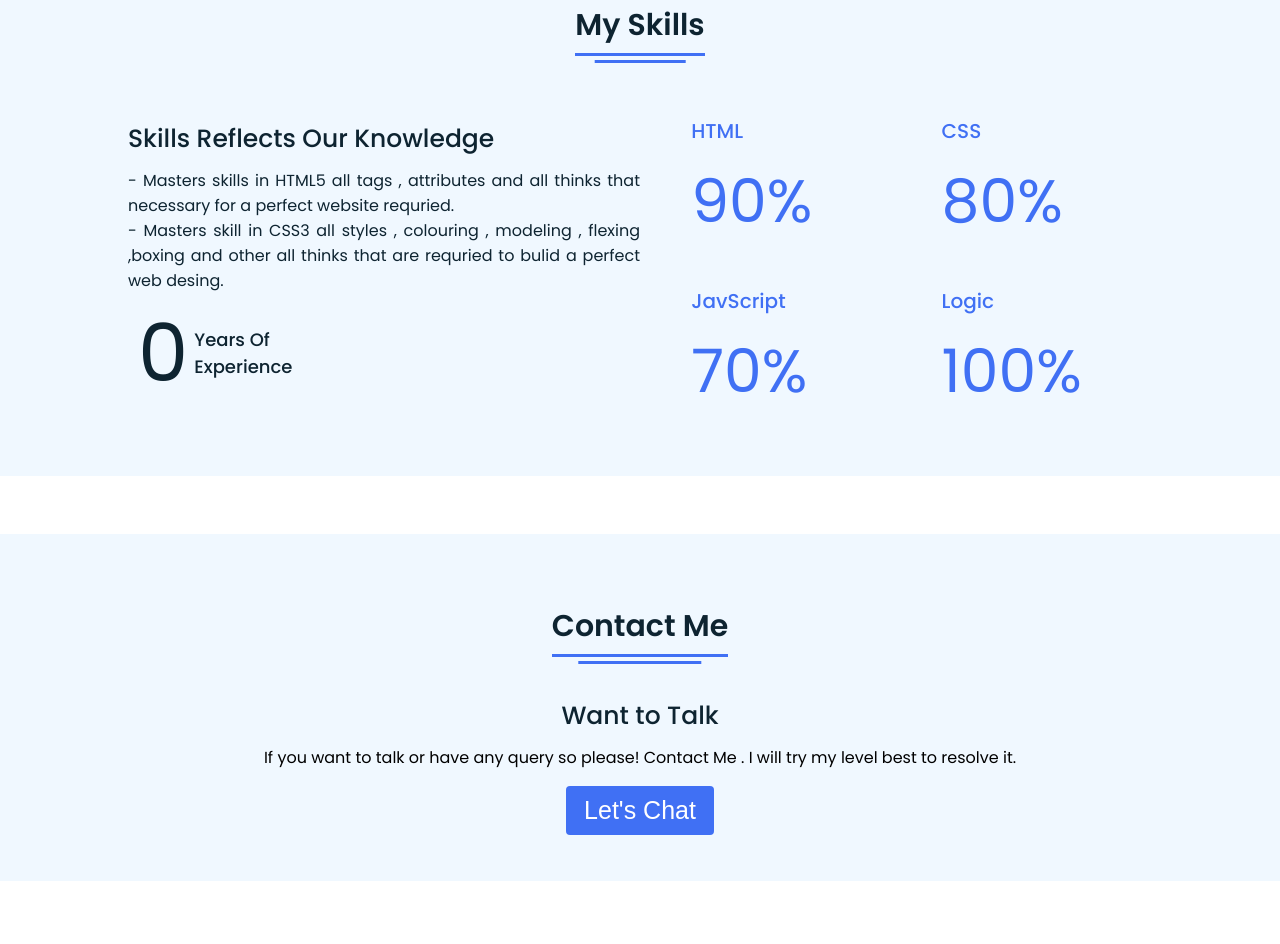
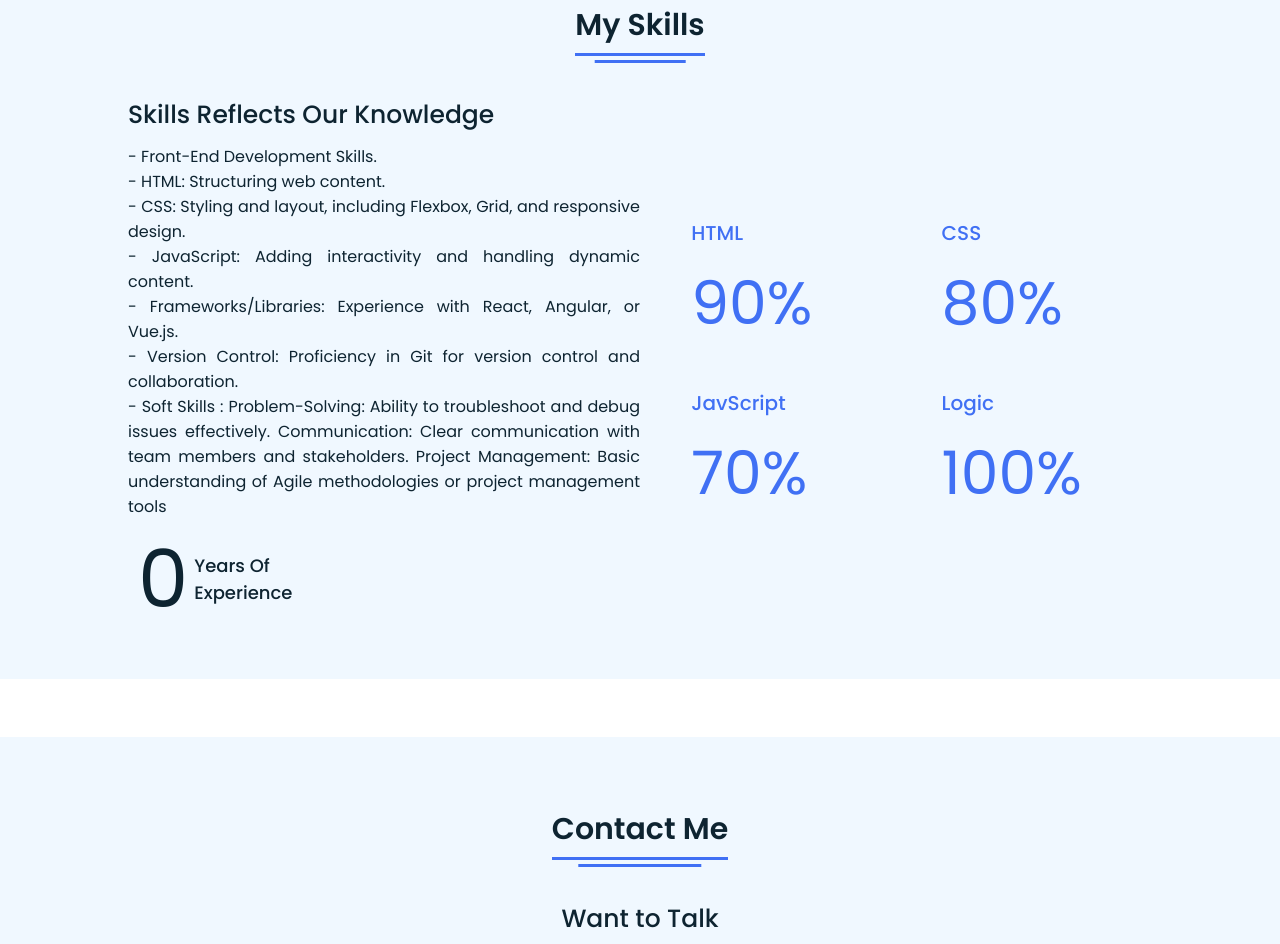
Before and after one commit to codewitharjun214/resume.github.io, a plain HTML site: page index.html in a window 1280 px wide. Shown: the part 1537-2481 px from the top of the page. Before the commit the page ends 2418 px from the top, so only its background shows below. Drawn offline with Linux system fonts and the light colour scheme.

Commit message:
Update index.html

```diff
--- a/index.html
+++ b/index.html
@@ -88,10 +88,16 @@
       <div class="skills-details">
         <div class="text">
           <div class="topic">Skills Reflects Our Knowledge</div>
-          <p> - Masters skills in HTML5 all tags , attributes and all thinks that necessary for a perfect website
-            requried.</p>
-          <p> - Masters skill in CSS3 all styles , colouring , modeling , flexing ,boxing and other all thinks that are
-            requried to bulid a perfect web desing. </p>
+          <p> - Front-End Development Skills.</p>
+          <p> - HTML: Structuring web content. </p>
+          <p> - CSS: Styling and layout, including Flexbox, Grid, and responsive design.</p>
+          <p> - JavaScript: Adding interactivity and handling dynamic content.</p>
+          <p> - Frameworks/Libraries: Experience with React, Angular, or Vue.js.</p>
+          <p> - Version Control: Proficiency in Git for version control and collaboration.</p>
+          <p> - Soft Skills :
+Problem-Solving: Ability to troubleshoot and debug issues effectively.
+Communication: Clear communication with team members and stakeholders.
+Project Management: Basic understanding of Agile methodologies or project management tools </p>
           <div class="experience">
             <div class="num">0</div>
             <div class="exp">
```
